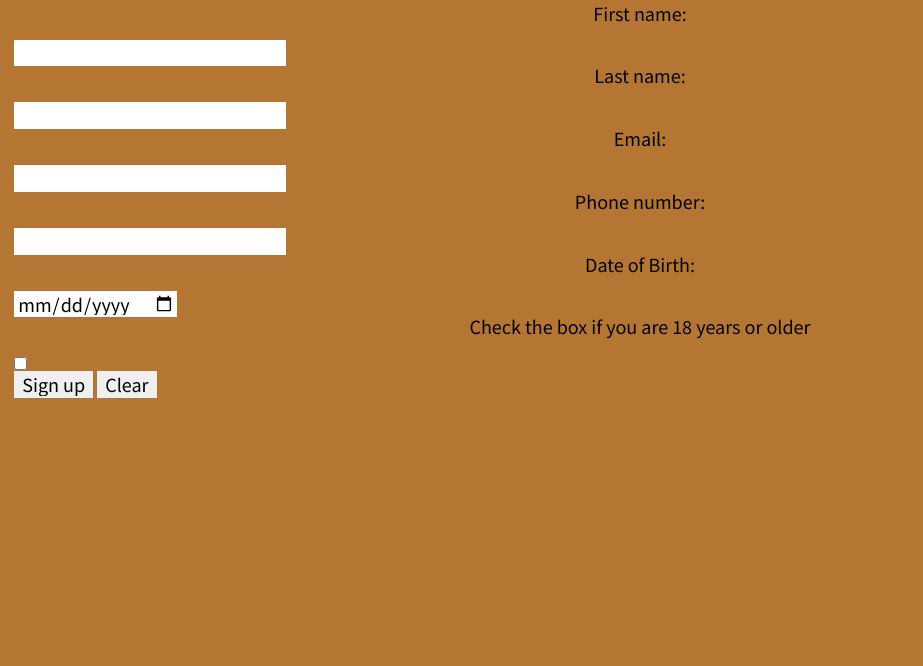
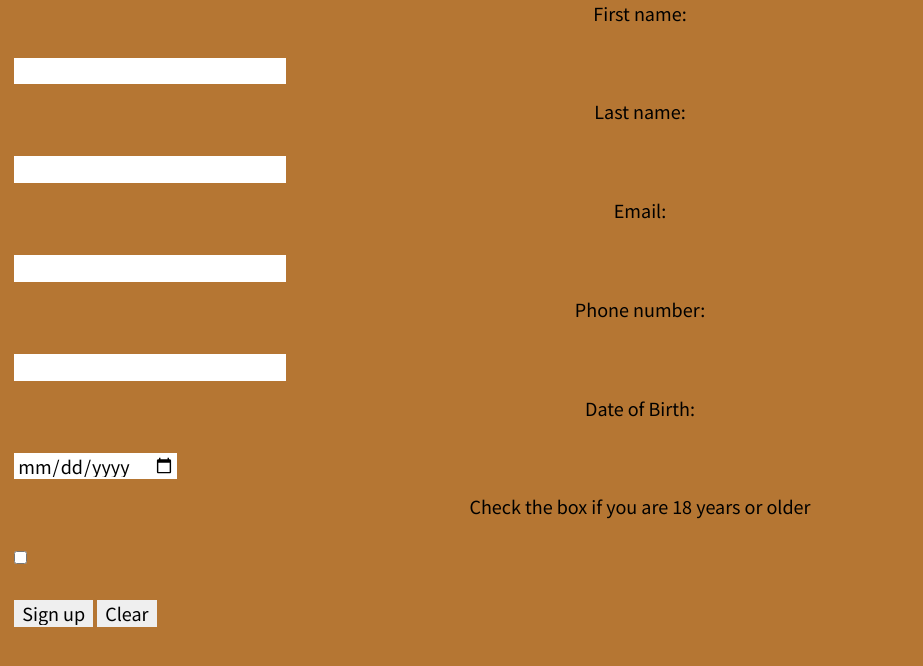
Before and after one commit to ITMD362-ronan/itmd-362-project1, a plain HTML site: page index.html in a window 1280 px wide. Shown: the part 116-782 px from the top of the page, without its empty margins (0-923 px from the left). Drawn offline with nearby package versions, Linux system fonts and the light colour scheme.

Commit message:
add button selector and add space between inputs

```diff
--- a/assets/css/screen.css
+++ b/assets/css/screen.css
@@ -30,8 +30,10 @@ label {
   text-align: center;
 }
 
-input {
+button, input {
   font-family: Noto Sans JP, "Hoefler Text", Georgia, "Times New Roman", Times, Roman, serif;
   overflow: visible;
   border-color: transparent;
+  margin-top: 1em;
+  margin-bottom: 1em;
 }
```
